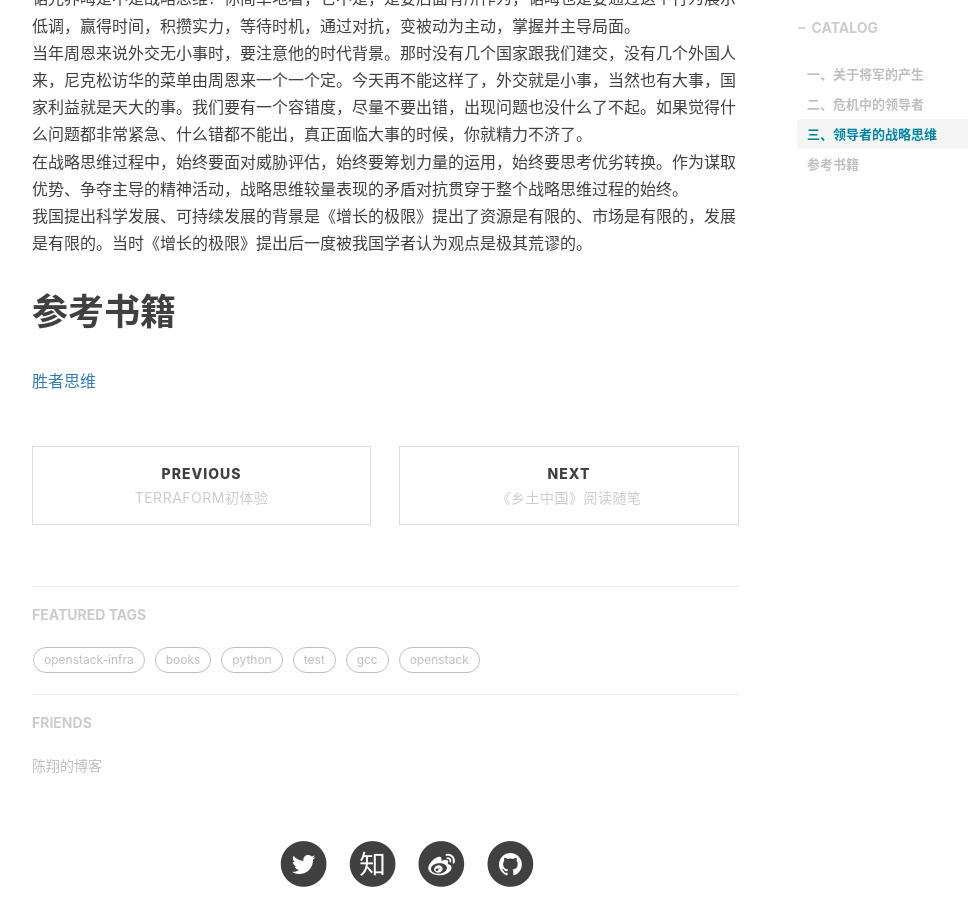
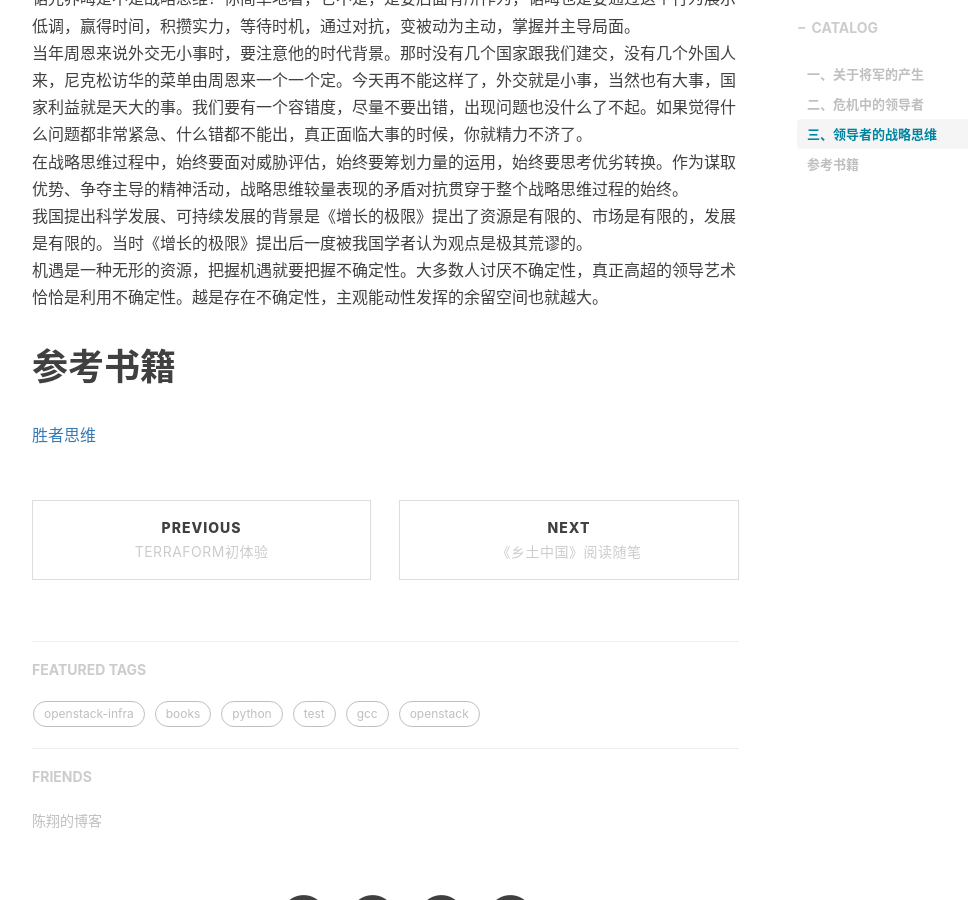
Before and after one commit to shihai1991/shihai1991.github.io, a Jekyll site: the page built from _posts/2022-08-04-胜者思维.md, in a window 1280 px wide and 900 px high, scrolled down 2517 px. Shown: the whole window, without its empty margins (233-1201 px from the left). Built offline with Jekyll 4.4.1, drawn with Linux system fonts in a browser that asks for light colours; nearby versions of some CDN libraries; comment, search, counter and statistics services are not loaded.

Commit message:
Update 2022-08-04-胜者思维.md

```diff
--- a/_posts/2022-08-04-胜者思维.md
+++ b/_posts/2022-08-04-胜者思维.md
@@ -49,5 +49,6 @@ OODA在战役战术层面很有用，但在战略层面，战略决心，有些
 当年周恩来说外交无小事时，要注意他的时代背景。那时没有几个国家跟我们建交，没有几个外国人来，尼克松访华的菜单由周恩来一个一个定。今天再不能这样了，外交就是小事，当然也有大事，国家利益就是天大的事。我们要有一个容错度，尽量不要出错，出现问题也没什么了不起。如果觉得什么问题都非常紧急、什么错都不能出，真正面临大事的时候，你就精力不济了。
 在战略思维过程中，始终要面对威胁评估，始终要筹划力量的运用，始终要思考优劣转换。作为谋取优势、争夺主导的精神活动，战略思维较量表现的矛盾对抗贯穿于整个战略思维过程的始终。
 我国提出科学发展、可持续发展的背景是《增长的极限》提出了资源是有限的、市场是有限的，发展是有限的。当时《增长的极限》提出后一度被我国学者认为观点是极其荒谬的。
+机遇是一种无形的资源，把握机遇就要把握不确定性。大多数人讨厌不确定性，真正高超的领导艺术恰恰是利用不确定性。越是存在不确定性，主观能动性发挥的余留空间也就越大。
 # 参考书籍
 [胜者思维](https://book.douban.com/subject/27038434/)
```
